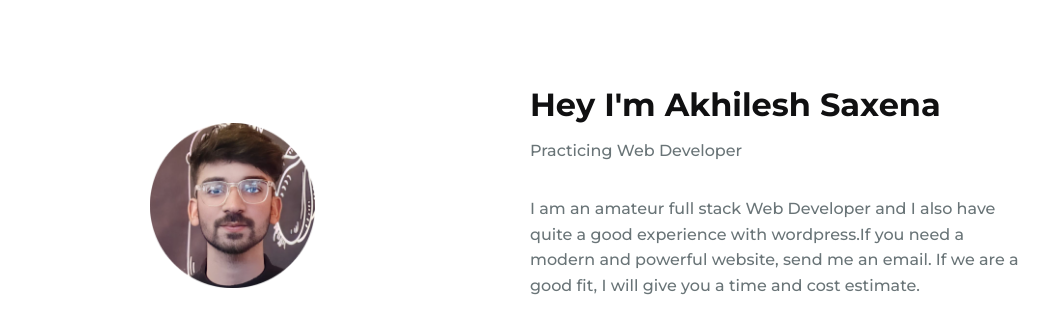
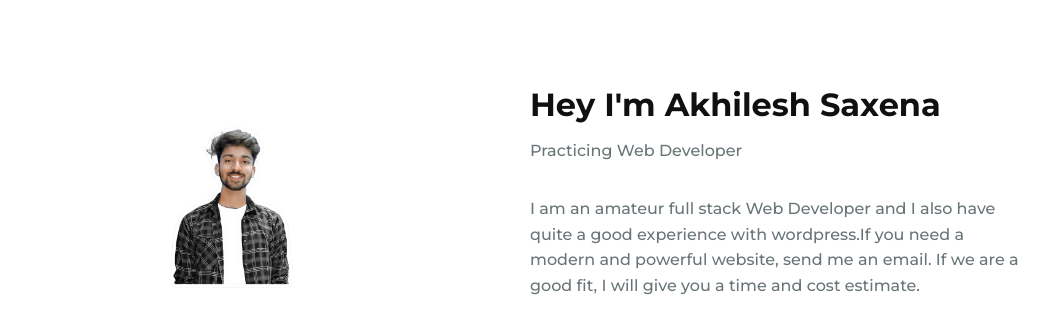
Before and after one commit to imakhilesh/Potfolio-Website, a plain HTML site: page index.html in a window 1280 px wide. Shown: the part 820-1147 px from the top of the page, without its empty margins (126-1175 px from the left). Drawn offline with nearby package versions, Linux system fonts and the light colour scheme.

Commit message:
Update index.html

```diff
--- a/index.html
+++ b/index.html
@@ -57,7 +57,7 @@
 
                 <div class="about__container bd-grid">
                     <div class="about__img">
-                        <img src="./img/Profile.png" alt="">
+                        <img src="./img/pro.png" alt="">
                     </div>
 
                     <div>
```
